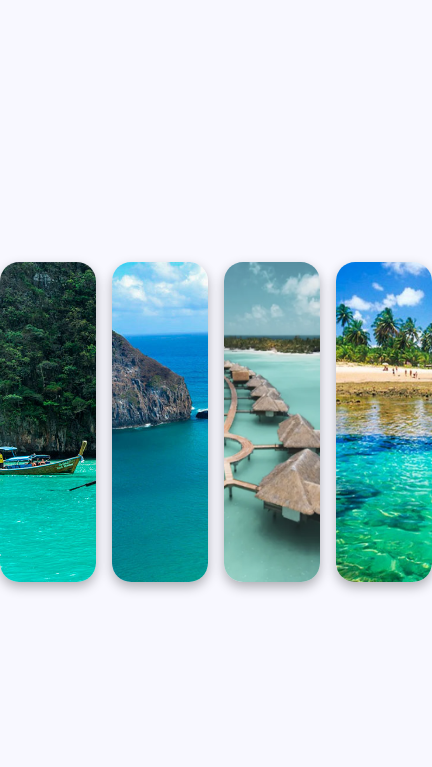
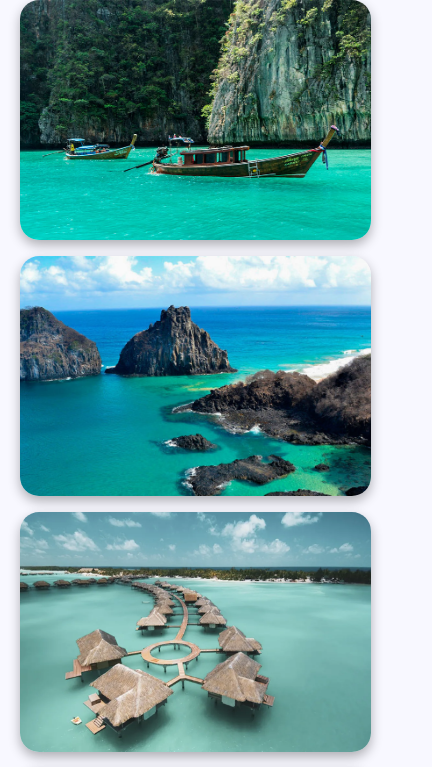
Before and after one commit to emanoeljunior21/gallery, a plain HTML site: page index.html in a window 390 px wide. Shown: the top 767 px of the page, 432 px wide, since content can reach past the window. Drawn offline with Linux system fonts and the light colour scheme.

Commit message:
first commit

```diff
--- a/index.html
+++ b/index.html
@@ -1,27 +1,34 @@
 <!DOCTYPE html>
 <html lang="pt-br">
   <head>
-    <meta charset="UTF-8">
-    <meta name="viewport" content="width=device-width, initial-scale=1.0">
-    <link rel="stylesheet" href="style.css">
-    <title>Galeria</title>
+    <meta charset="UTF-8" />
+    <meta name="viewport" content="width=device-width, initial-scale=1.0" />
+    <link rel="stylesheet" href="style.css" />
+    <title>Galeria Interativa</title>
   </head>
   <body>
     <div class="galeria">
-        <figure class="cartao">
-            <img src="./assets/Ilha-1.jpg" alt="ilha paradisiaca1">
+      <figure class="cartao" data-titulo="Ilha Paradisíaca 1">
+        <img src="./assets/Ilha-1.jpg" alt="ilha paradisiaca1" />
+        <figcaption>Ilha Paradisíaca 1</figcaption>
       </figure>
 
-        <figure class="cartao">
-            <img src="./assets/Ilha-2.jpg" alt="ilha paradisiaca2">
+      <figure class="cartao" data-titulo="Ilha Paradisíaca 2">
+        <img src="./assets/Ilha-2.jpg" alt="ilha paradisiaca2" />
+        <figcaption>Ilha Paradisíaca 2</figcaption>
       </figure>
 
-        <figure class="cartao">
-            <img src="./assets/Ilha-3.webp" alt="ilha paradisiaca3">
+      <figure class="cartao" data-titulo="Ilha Paradisíaca 3">
+        <img src="./assets/Ilha-3.webp" alt="ilha paradisiaca3" />
+        <figcaption>Ilha Paradisíaca 3</figcaption>
       </figure>
 
-        <figure class="cartao">
-            <img src="./assets/Ilha-4.jpg" alt="ilha paradisiaca4">
+      <figure class="cartao" data-titulo="Ilha Paradisíaca 4">
+        <img src="./assets/Ilha-4.jpg" alt="ilha paradisiaca4" />
+        <figcaption>Ilha Paradisíaca 4</figcaption>
       </figure>
+    </div>
+
+    <script src="script.js"></script>
   </body>
 </html>
--- /dev/null
+++ b/script.js
@@ -0,0 +1,17 @@
+const cartoes = document.querySelectorAll(".cartao");
+
+cartoes.forEach((cartao) => {
+  cartao.addEventListener("mouseenter", () => {
+    cartoes.forEach((c) => {
+      if (c !== cartao) c.style.opacity = "0.6";
+    });
+  });
+
+  cartao.addEventListener("mouseleave", () => {
+    cartoes.forEach((c) => (c.style.opacity = "1"));
+  });
+
+  cartao.addEventListener("click", () => {
+    alert(`Você clicou em ${cartao.dataset.titulo}`);
+  });
+});
--- a/style.css
+++ b/style.css
@@ -1,64 +1,85 @@
 * {
   box-sizing: border-box;
+  margin: 0;
   padding: 0;
-    margin: 0;
-}
-
-:root {
-    --background: #f8f8ff;
 }
 
 body {
-    background-color: var(--background);
-    display: grid;
-    place-items: center;
-    height: 100vh;
+  background-color: #f8f8ff;
+  display: flex;
+  justify-content: center;
+  align-items: center;
+  min-height: 100vh;
+  font-family: sans-serif;
 }
 
 .galeria {
   display: flex;
   gap: 1rem;
-    max-width: 80rem;
+  max-width: 90%;
+  flex-wrap: wrap;
 }
 
 .cartao {
   position: relative;
-    left: 0px;
-    width: 6rem;
+  flex: 1 1 6rem;
+  min-width: 6rem;
+  height: 20rem;
   border-radius: 1.2rem;
-    height: 20rem;
   overflow: hidden;
-    background-color: var(--background);
-    transition: 0.4s ease-in-out;
+  background-color: #f8f8ff;
+  transition: flex 0.5s ease, box-shadow 0.4s ease;
   box-shadow: 0 5px 12px rgba(0, 0, 0, 0.3);
-    flex: 0.25;
+  cursor: pointer;
 }
 
 .cartao img {
-    position: relative;
-    height: 20rem;
+  width: 100%;
+  height: 100%;
   object-fit: cover;
+  transition: transform 0.4s ease;
+}
+
+.cartao figcaption {
+  position: absolute;
+  bottom: 0;
+  width: 100%;
+  text-align: center;
+  color: #fff;
+  background: rgba(0, 0, 0, 0.4);
+  padding: 0.5rem 0;
+  font-size: 0.9rem;
+  opacity: 0;
+  transition: opacity 0.3s;
 }
 
 .cartao:hover {
-    flex: 2;
-    font-weight: bold;
-    cursor: pointer;
-    border-radius: 1rem;
+  flex: 2 1 12rem;
+  box-shadow: 0 10px 20px rgba(0, 0, 0, 0.5);
 }
 
-.cartao:nth-child(1) img {
-    left: -8rem;
+.cartao:hover img {
+  transform: scale(1.1);
 }
 
-.cartao:nth-child(2) img {
-    left: -6rem;
+.cartao:hover figcaption {
+  opacity: 1;
 }
 
-.cartao:nth-child(3) img {
-    left: -14rem;
+@media (max-width: 768px) {
+  .cartao {
+    height: 15rem;
+  }
 }
 
-.cartao:nth-child(4) img {
-    left: -8rem;
+@media (max-width: 480px) {
+  .galeria {
+    flex-direction: column;
+    gap: 1rem;
   }
+
+  .cartao {
+    width: 100%;
+    flex: unset;
+  }
+}
```
Also changed, not shown: 1 other file. Lines whose indentation alone changed are shown as unchanged.
